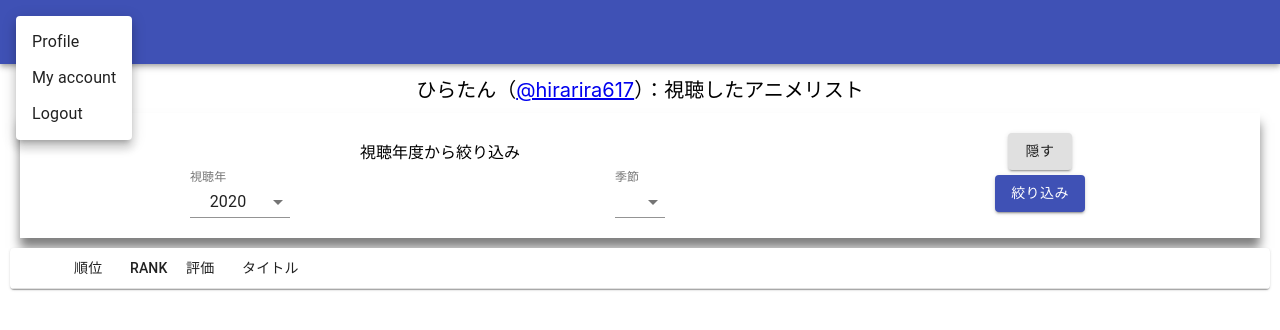
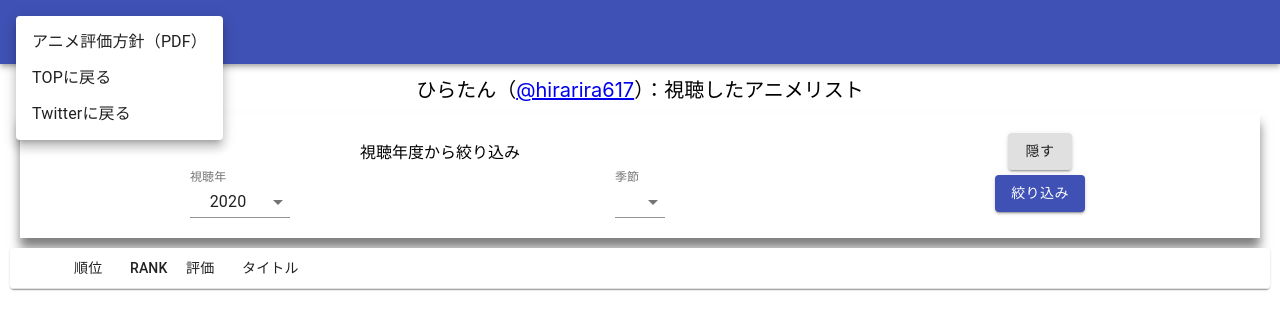
Before and after one commit to hirarira/Animel, a React (Create React App) app: page / in a window 1280 px wide. Both pictures are taken after a click on the button "menu". Shown: the top 330 px of the page. Built offline with nearby package versions, Linux system fonts and the light colour scheme.

Commit message:
メニューの中身を実装しました

```diff
--- a/src/common/Header.tsx
+++ b/src/common/Header.tsx
@@ -36,9 +36,15 @@ const Header: React.FC = (()=>{
       onClose={handleClose}
       className={classes.section}
     >
-      <MenuItem>Profile</MenuItem>
-      <MenuItem>My account</MenuItem>
-      <MenuItem>Logout</MenuItem>
+      <MenuItem onClick={()=>{
+        window.location.href = '/anime_houshin.pdf';
+      }}>アニメ評価方針（PDF）</MenuItem>
+      <MenuItem onClick={()=>{
+        window.location.href = 'https://hirarira.net/';
+      }}>TOPに戻る</MenuItem>
+      <MenuItem onClick={()=>{
+        window.location.href = 'https://twitter.com/hirarira617/';
+      }}>Twitterに戻る</MenuItem>
     </Menu>
     </>
   )
```
Also changed, not shown: 1 other file (tests, documents, lock files or other folders).
